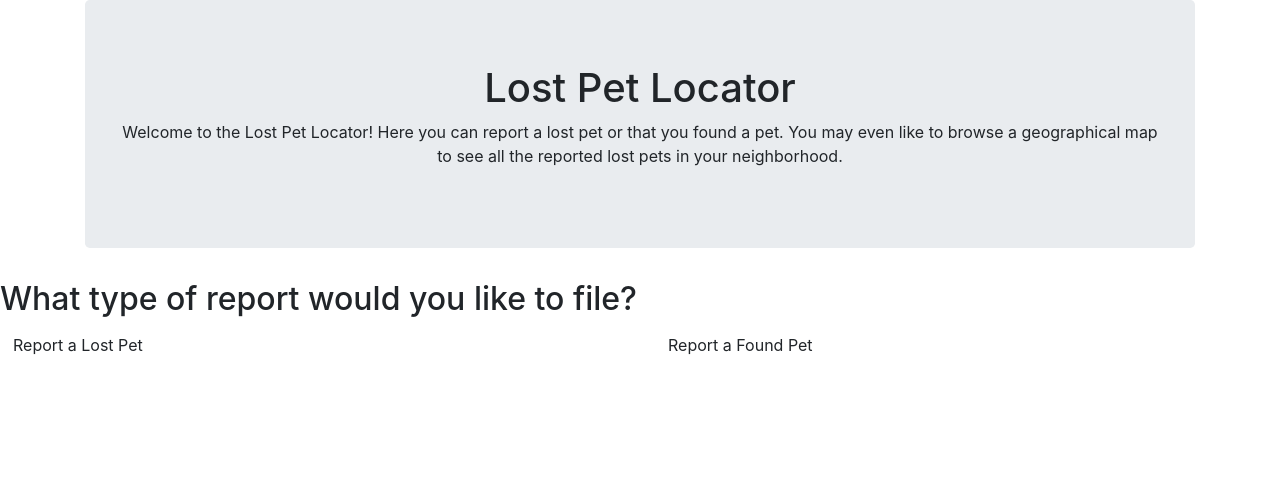
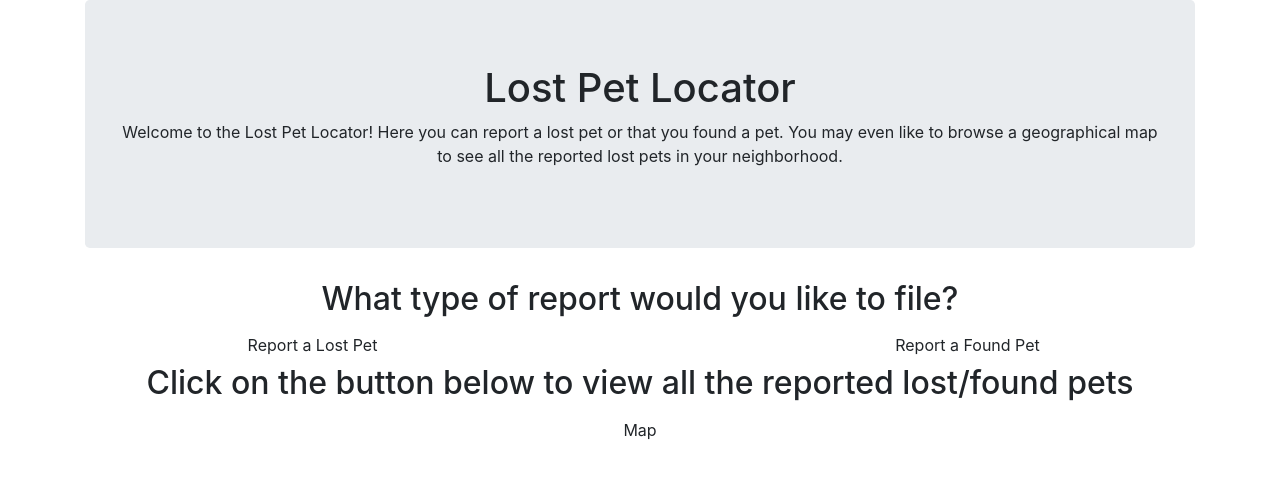
Before and after one commit to MichaelPearson-gif/lost_pet, a Flask app: page / in a window 1280 px wide. Shown: the top 479 px of the page. Run offline with Flask 2, Linux system fonts and the light colour scheme; some libraries are stand-ins or nearby versions.

Commit message:
Created the button for the map link.

```diff
--- a/Frontend/Pet_Locator/static/css/style.css
+++ b/Frontend/Pet_Locator/static/css/style.css
@@ -0,0 +1,7 @@
+.choice {
+    text-align: center;
+}
+
+.Map {
+    text-align: center;
+}
--- a/Frontend/Pet_Locator/static/js/app.js
+++ b/Frontend/Pet_Locator/static/js/app.js
@@ -1,5 +1,5 @@
 // Create the introduction text and append it to the <p> tag
-var intro = "Welcome to the Lost Pet Locator! Here you can report a lost pet or that you found a pet. You may even like to browse a geographical map to see all the reported lost pets in your neighborhood."
+var intro = "Welcome to the Lost Pet Locator! Here you can report a lost pet or that you found a pet. You may even like to browse a geographical map to see all the reported lost pets in your neighborhood.";
 
 d3.select(".jumbotron").selectAll("p")
     .text(intro)
@@ -9,7 +9,7 @@ d3.select(".jumbotron").selectAll("p")
     });
 
 // Create a header for the h2 tag
-var choiceTitle = "What type of report would you like to file?"
+var choiceTitle = "What type of report would you like to file?";
 
 d3.select(".choice").selectAll("h2")
     .text(choiceTitle)
@@ -17,3 +17,13 @@ d3.select(".choice").selectAll("h2")
     .html(function(d) {
         return d;
     });
+
+// Create a header for map h2 tag
+var mapTitle = "Click on the button below to view all the reported lost/found pets";
+
+d3.select(".Map").selectAll("h2")
+    .text(mapTitle)
+    .enter()
+    .html(function(d) {
+        return d;
+    });
--- a/Frontend/Pet_Locator/templates/index.html
+++ b/Frontend/Pet_Locator/templates/index.html
@@ -19,11 +19,13 @@
             <p></p>
         </div>
     </div>
+    <!-- Create the links to lost and found pet forms -->
     <div class="choice">
+        <!-- Header for choosing the type of report to file -->
         <h2></h2>
         <div class="row">
             <!-- Make the row into 2 columns for the buttons to report a lost or found pet-->
-            <!-- The first one will have the button to report a lost pet -->
+            <!-- The first column will have the button to report a lost pet -->
             <div class="col-md-6" id="lost">
                 <button id="submit" class="btn btn-default">Report a Lost Pet</button>
             </div>
@@ -33,6 +35,17 @@
             </div>
         </div>
     </div>
+    <!-- Create the link to the map -->
+    <div class="Map">
+        <!-- Header for the button to click on the map -->
+        <h2></h2>
+        <div class="row">
+            <!-- There is only one button for this one, so I only need one column. -->
+            <div class="col-md-12">
+                <button id="submit" class="btn btn-default">Map</button>
+            </div>
+        </div>
+    </div>
     <script src="{{ url_for('static', filename='js/app.js') }}"></script>
 </body>
 
```
